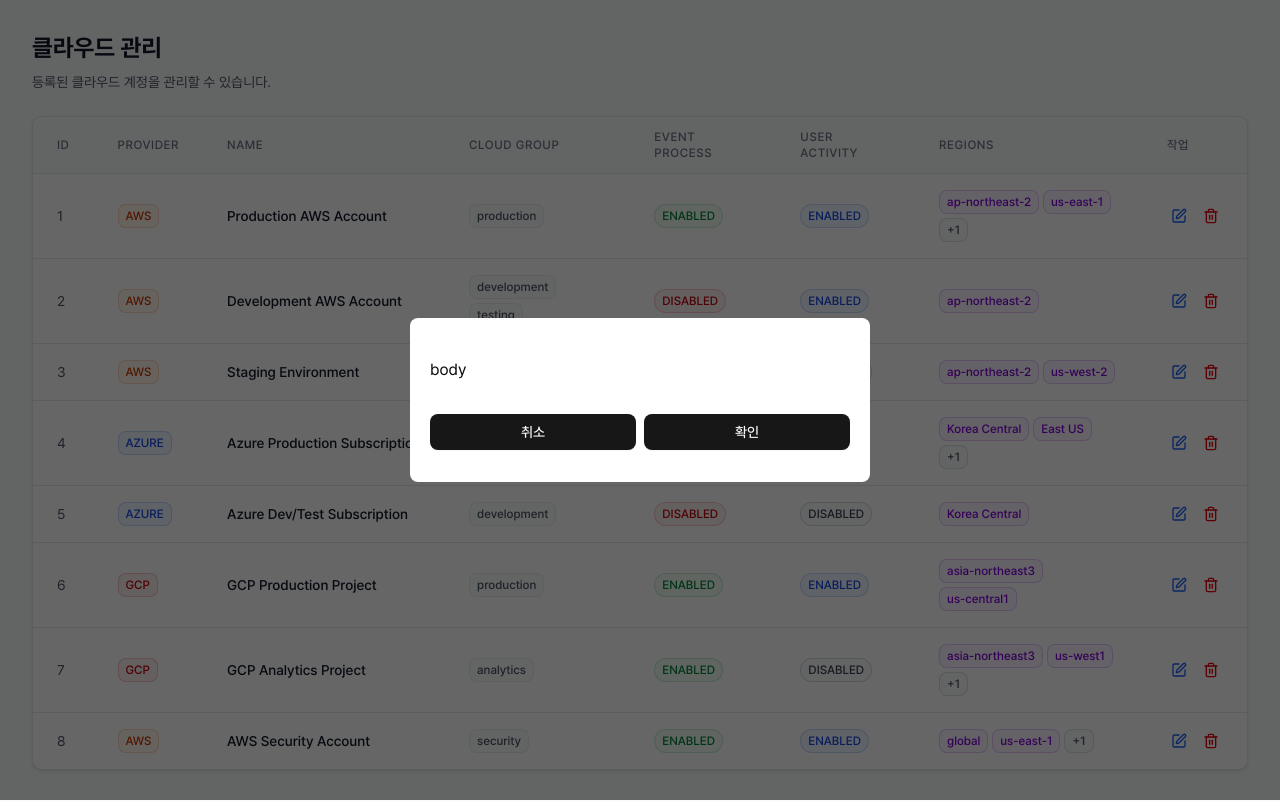
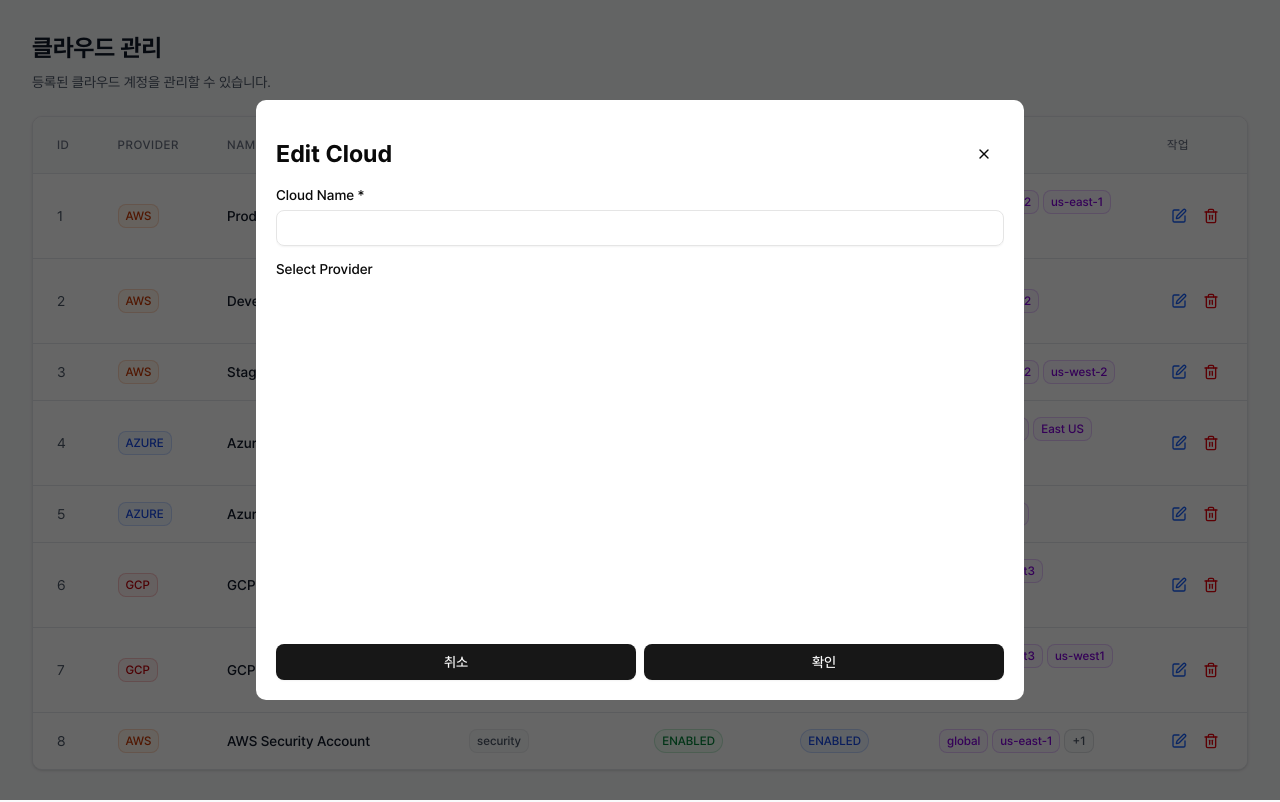
Before and after one commit to chohj7636/cloud-table-example, a Next.js app: page / in a window 1280 px wide. Both pictures are taken after a click on the button 1178 px from the left and 216 px from the top of the page. Built offline with nearby package versions, Linux system fonts and the light colour scheme.

Commit message:
CloudDialog 에서 타이틀과 하단 버튼 그룹을 제외한 콘텐츠 영역에서 스크롤이 발생할 수 있도록 수정

```diff
--- a/src/widgets/CloudDialog.tsx
+++ b/src/widgets/CloudDialog.tsx
@@ -3,7 +3,10 @@
 import { createPortal } from 'react-dom';
 
 import { Button } from '@/shared/components/ui/button';
+import { Input } from '@/shared/components/ui/input';
+import { Label } from '@/shared/components/ui/label';
 import { useCloudDialog } from '@/shared/hooks/useCloudDialog';
+import { X } from 'lucide-react';
 
 /**
  * CloudDialog 컴포넌트
@@ -16,15 +19,78 @@
 const CloudDialog = () => {
   const { dialogInfo, closeCloudDialog } = useCloudDialog();
 
+  /**
+   * Create Cloud fields
+   *
+   * Cloud Name *
+   * Select Provider
+   * Select Key Registration Method
+   * Credentials
+   *   Access Key
+   *   Secret Key
+   * Region
+   * Proxy URL
+   * Scan Schedule Setting
+   * Set Scan Frequency
+   *    Daily()
+   *    date
+   *    Day of week
+   *    hour
+   *    minute
+   * Event Integration
+   */
+
   return dialogInfo
     ? createPortal(
         <div className="fixed top-0 left-0 z-[9999] h-screen w-full bg-[rgba(0,0,0,0.6)]">
           <div
             id="dialog-layout"
-            className="fixed top-1/2 left-1/2 flex w-[460px] translate-x-[-50%] translate-y-[-50%] flex-col justify-between rounded-[8px] bg-white px-5 pt-10 pb-8"
+            className="fixed top-1/2 left-1/2 flex h-3/4 w-3xl translate-x-[-50%] translate-y-[-50%] flex-col justify-between rounded-lg bg-white p-5"
           >
-            {/* body */}
-            body
+            {/* inner */}
+            <div className="w-full flex-1 overflow-y-auto">
+              {/* header */}
+              <div className="my-4 flex w-full items-center justify-between">
+                <h2 className="text-2xl font-bold">
+                  {dialogInfo.type === 'create' ? 'Create Cloud' : 'Edit Cloud'}
+                </h2>
+                <Button variant="ghost" onClick={closeCloudDialog}>
+                  <X size={20} />
+                </Button>
+              </div>
+
+              {/* body */}
+              {/*
+               * Create Cloud fields
+               *
+               * Cloud Name *
+               * Select Provider
+               * Select Key Registration Method
+               * Credentials
+               *   Access Key
+               *   Secret Key
+               * Region
+               * Proxy URL
+               * Scan Schedule Setting
+               * Set Scan Frequency
+               *    Daily()
+               *    date
+               *    Day of week
+               *    hour
+               *    minute
+               * Event Integration
+               */}
+              <div className="space-y-4">
+                <div className="flex flex-col gap-2">
+                  <Label>Cloud Name *</Label>
+                  <Input />
+                </div>
+                <div className="flex flex-col gap-2">
+                  <Label>Select Provider</Label>
+                </div>
+              </div>
+            </div>
+
             {/* 버튼 그룹 */}
             <div className="mt-8 grid grid-cols-2 gap-2">
               <Button onClick={closeCloudDialog}>취소</Button>
```
